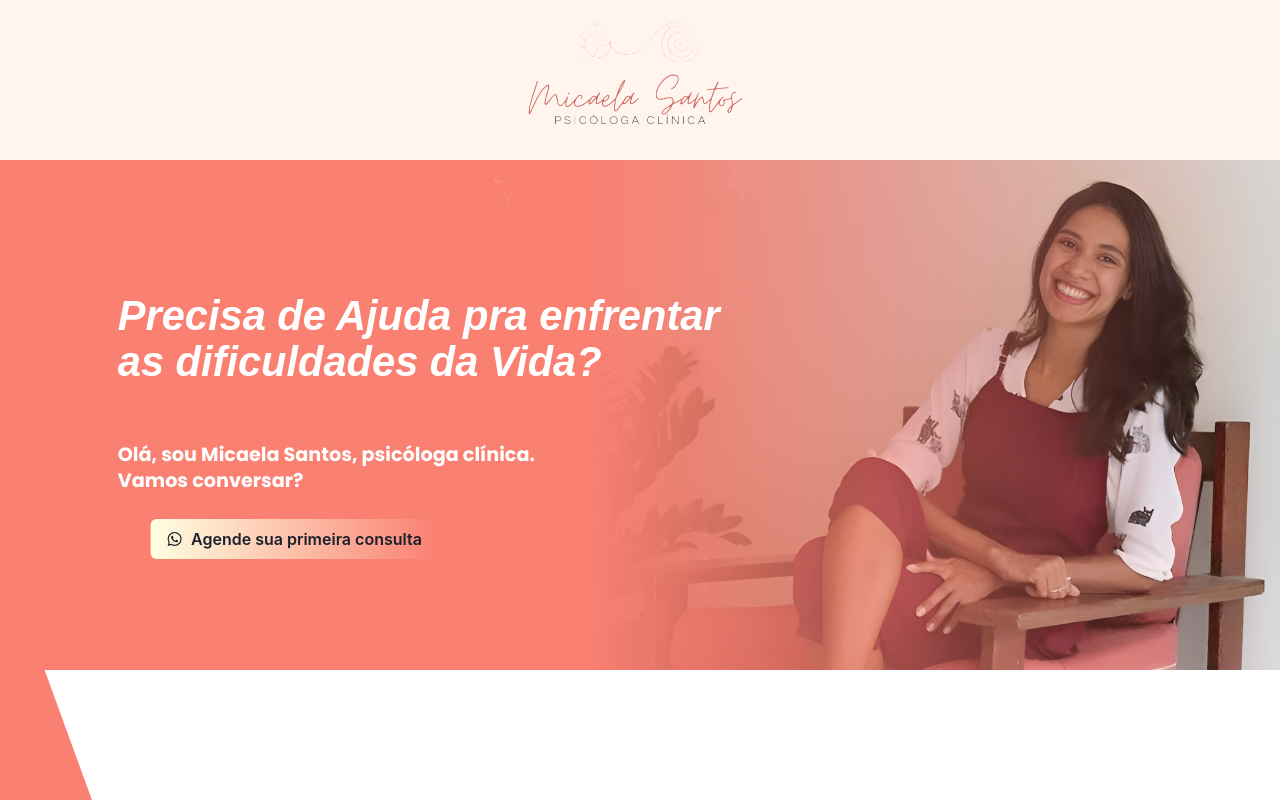
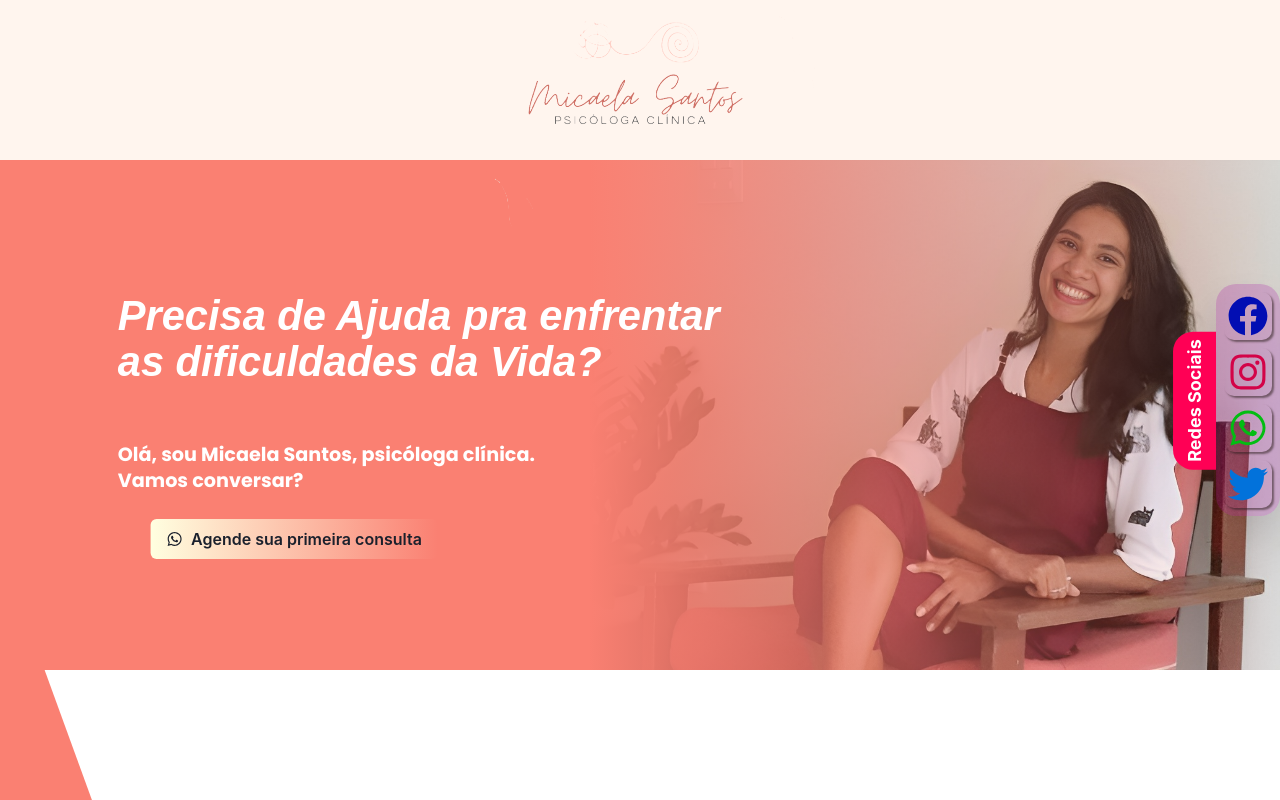
Before and after one commit to danilocassiano/Landing_Page_Micaela, a React (Create React App) app: page / in a window 1280 px wide. Shown: the top 800 px of the page. Built offline with nearby package versions, Linux system fonts and the light colour scheme; a web font is replaced by a local one.

Commit message:
feat(redes-sociais): cria gaveta

```diff
--- a/src/App.js
+++ b/src/App.js
@@ -1,11 +1,12 @@
 import React from 'react';
-import { ChakraProvider, CSSReset } from '@chakra-ui/react';
+import { Box, ChakraProvider, CSSReset } from '@chakra-ui/react';
 import HomePage from './pages/Homepage';
 import Vantagens from './pages/Vantagens';
 import Modalidades from './pages/Modalidades';
 import Apresentacao from './pages/Apresentacao';
 import Header from './components/Header';
 import Cuidados from './pages/Cuidados';
+import RedesSociais from './components/RedesSociais';
 
 export default function App() {
   return (
@@ -17,6 +18,7 @@ export default function App() {
         <Modalidades />
         <Cuidados />
         <Apresentacao />
+        <RedesSociais />
     </ChakraProvider>
   );
 }
--- /dev/null
+++ b/src/components/RedesSociais/index.js
@@ -0,0 +1,92 @@
+import { Box, HStack, Link, Text, VStack } from '@chakra-ui/react';
+import React from 'react';
+import { FaFacebook, FaInstagram, FaTwitter, FaWhatsapp } from 'react-icons/fa';
+
+function RedesSociais() {
+    const [hover, setHover] = React.useState(true);
+
+    const redesSociais = [
+        {
+            nome: 'Facebook',
+            color:'#020eb3',
+            link: 'www.google.com',
+            icon: <FaFacebook />
+        },
+        {
+            nome: 'Facebook',
+            color:'#d30348',
+            link: 'www.google.com',
+            icon: <FaInstagram />
+        },
+        {
+            nome: 'Facebook',
+            color:'#02bd12',
+            link: 'www.google.com',
+            icon: <FaWhatsapp />
+        },
+        {
+            nome: 'twitter',
+            color:'#0272db',
+            link: 'www.google.com',
+            icon: <FaTwitter />
+        },
+
+    ]
+    return (
+        <Box
+            position='fixed'
+            zIndex='100022'
+            top={'50%'}
+            right={'0'}
+            borderEndRadius={'10px'}
+            transform={`translate(${hover ? 0 : '4rem'}, -50%)`}
+            transition={'.6s all'}
+        >
+            <HStack
+                spacing={0}
+                justify={'center'}
+            >
+                <Text
+                    color='#fff'
+                    fontSize='lg'
+                    fontWeight={'bold'}
+                    borderRadius='20px 20px 0 0'
+                    bg={'#ff0055'}
+                    p={2}
+                    transform='rotate(-90deg) translate(0, 110%)'
+                    onMouseEnter={() => setHover(true)}
+                    onMouseLeave={() => setHover(false)}
+                >
+                    Redes Sociais
+                </Text>
+
+                <VStack
+                    bg={'#a10aa13a'}
+                    width={'4rem'}
+                    align={'center'}
+                    spacing={'2'}
+                    padding={2}
+                    onMouseEnter={() => setHover(true)}
+                    onMouseLeave={() => setHover(false)}
+                    boxShadow={'2xl'}
+                    borderRadius={'20px'}
+                >
+                    {redesSociais.map((item) => (
+                        <Box key={item.nome} fontSize='2.5rem' color={item.color}
+                        rounded={'10'}
+                        boxShadow={'2px 2px 2px #3020208e'}
+                        p={1}
+                        >
+                            <Link href={item.link} target='_blank'>
+                                {item.icon}
+                            </Link>
+                        </Box>
+                    ))}
+                </VStack>
+            </HStack>
+
+        </Box>
+    );
+}
+
+export default RedesSociais;
```
Lines whose indentation alone changed are shown as unchanged.
